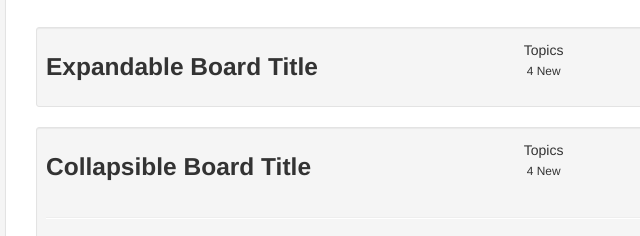
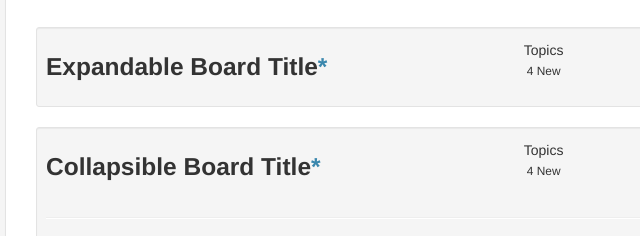
Before and after one commit to jlaswell/forumstrap, a plain HTML site: page index.html in a window 1280 px wide. Shown: the part 245-481 px from the top of the page, 319-959 px from the left. Drawn offline with Linux system fonts and the light colour scheme.

Commit message:
Added tooltips to board titles to show the collapse feature of the first two board styles.

```diff
--- a/index.html
+++ b/index.html
@@ -137,7 +137,7 @@
                     <div id="boardContainer" class="well well-small clearfix">
                         <div class="row-fluid boardDetails" data-toggle="collapse" data-target="#boardContent">
                             <div class="span6">
-                                <h3>Expandable Board Title</h3>
+                                <h3>Expandable Board Title<span class="text-info" id="board1Tooltip" data-toggle="tooltip" title="This board is collapsed by default. Click anywhere along this title to expand/collapse." style="cursor:pointer">*</span></h3>
                             </div>
                             <p class="span2 boardInfo text-center">Topics<br><small>4 New</small></p>
                             <p class="span2 boardInfo text-center">Posts<br><small>24 New</small></p>
@@ -216,7 +216,7 @@
                     <div id="board2Container" class="well well-small clearfix">
                         <div class="row-fluid boardDetails" data-toggle="collapse" data-target="#board2Content">
                             <div class="span6">
-                                <h3>Collapsible Board Title</h3>
+                                <h3>Collapsible Board Title<span class="text-info" id="board2Tooltip" data-toggle="tooltip" title="This board is expanded by default. Click anywhere along this title to expand/collapse." style="cursor:pointer">*</span></h3>
                             </div>
                             <p class="span2 boardInfo text-center">Topics<br><small>4 New</small></p>
                             <p class="span2 boardInfo text-center">Posts<br><small>24 New</small></p>
```
